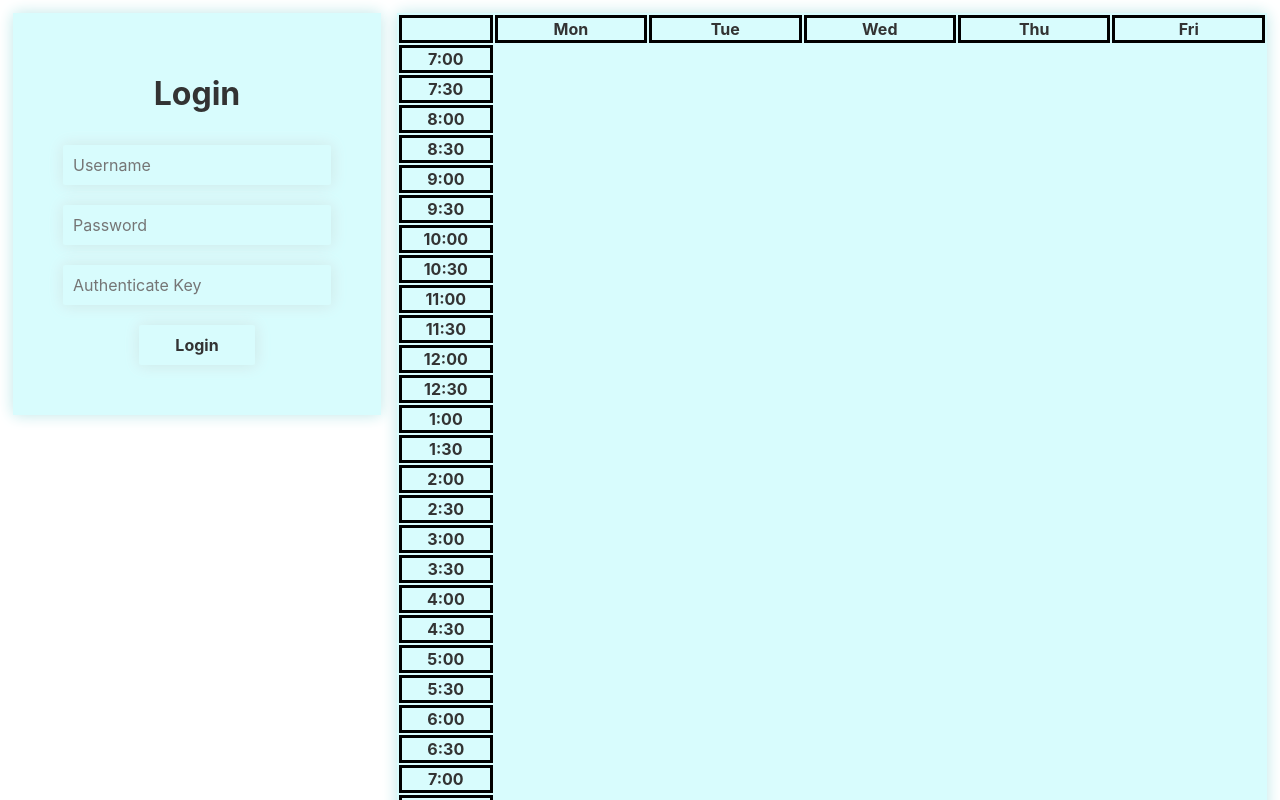
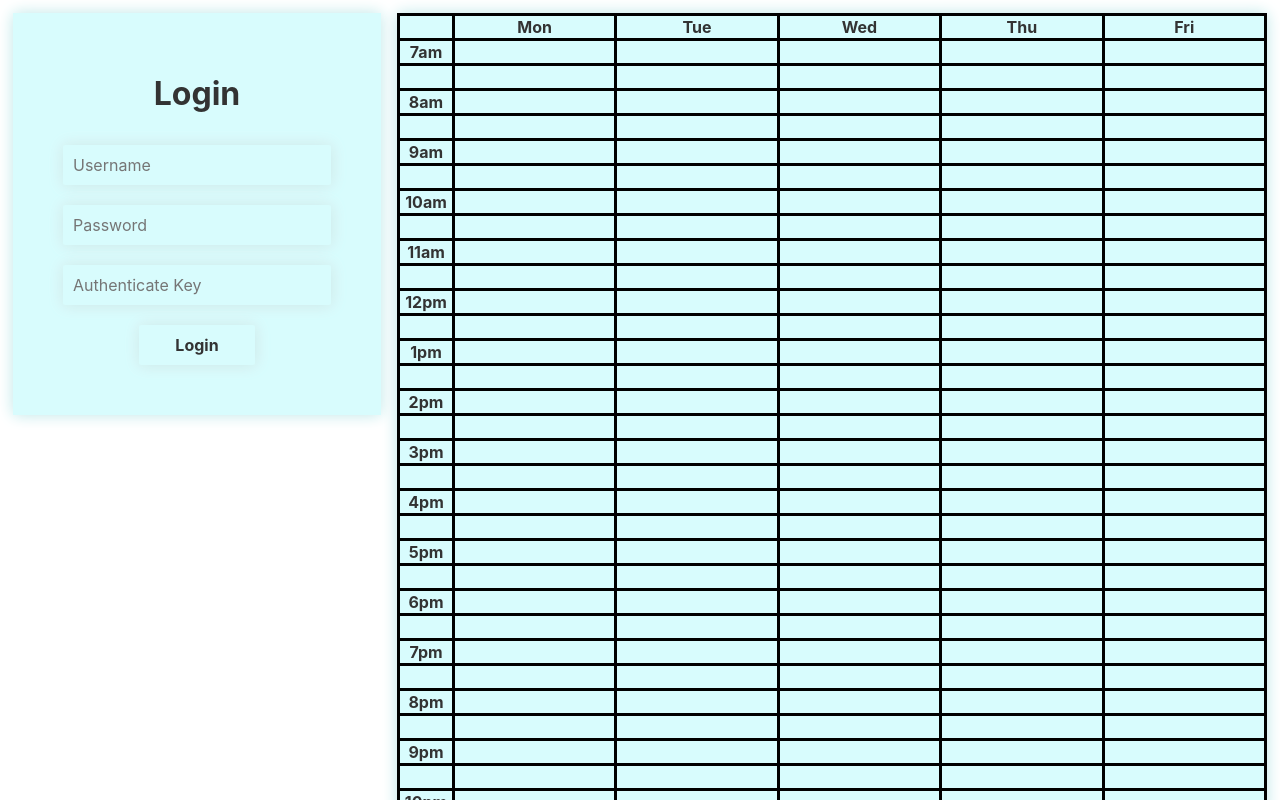
Before and after one commit to KamWithK/AllocatePlusInterface, a Svelte app: page / in a window 1280 px wide. Shown: the top 800 px of the page. Built offline with nearby package versions, Linux system fonts and the light colour scheme.

Commit message:
Created filler cells for table and modified headings for clarity

```diff
--- a/src/svelte/Components/Calendar.svelte
+++ b/src/svelte/Components/Calendar.svelte
@@ -1,7 +1,7 @@
 <script>
     let days = ["Mon", "Tue", "Wed", "Thu", "Fri"];
-    let times = ["7:00","7:30","8:00", "8:30", "9:00", "9:30", "10:00", "10:30", "11:00", "11:30", "12:00", "12:30", "1:00", "1:30", "2:00", "2:30", "3:00", "3:30", "4:00", "4:30", "5:00", "5:30", "6:00", "6:30", "7:00", "7:30", "8:00", "8:30",
-    "9:00", "9:30", "10:00"]
+    let times = ["7am","","8am", "", "9am", "", "10am", "", "11am", "", "12pm", "", "1pm", "", "2pm", "", "3pm", "", "4pm", "", "5pm", "", "6pm", "", "7pm", "", "8pm", "",
+    "9pm", "", "10pm"]
 </script>
 
 <table>
@@ -18,6 +18,9 @@
     {#each times as time}
         <tr>
             <th class = "times">{time}</th>
+            {#each days as day}
+                <td></td>
+            {/each}
         </tr>
     {/each}
 </table>
@@ -25,18 +28,20 @@
 <style>
     table{
         table-layout:fixed;
+        border-collapse: collapse;
         width: 100%;
         background: #d8fcfd;
         box-shadow: 0.3px 0.3px 15px #C5E5E6, -0.3px -0.3px 15px #EBFFFF;
     }
 
     .times{
-        width: 10%;
+        width: 50px;
+        height: 20px;
         text-align: center;
     }
 
-    tr, th {
-        border: black solid;
+    tr, th, td {
+        border: solid black;
     }
 
 
```
